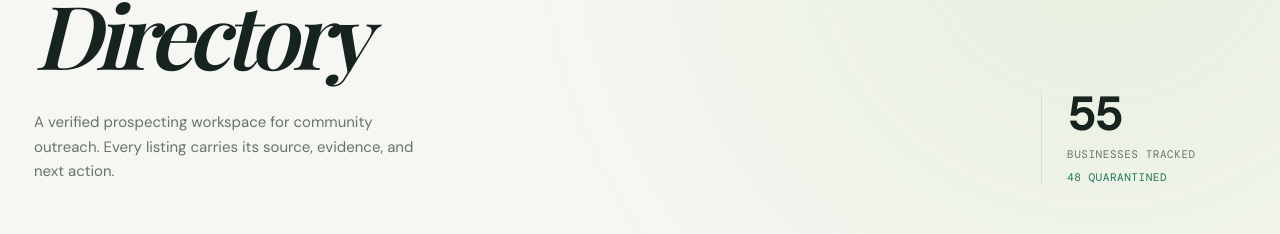
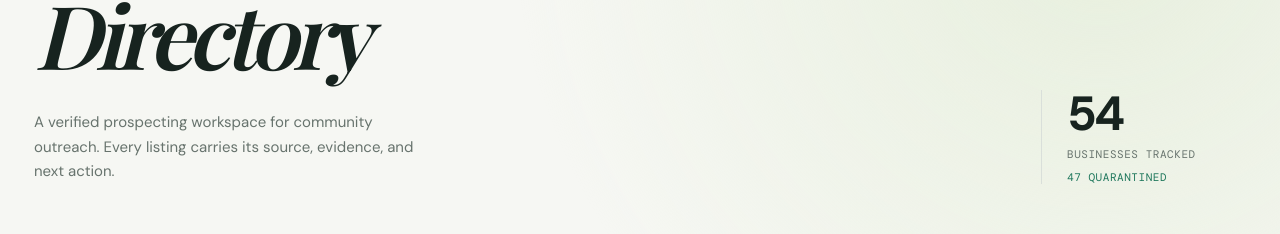
Before and after one commit to komikasinaduni/SEWA-outreach-intelligence, a Next.js app: page /SEWA-outreach-intelligence/ in a window 1280 px wide. Shown: the part 289-523 px from the top of the page. Built offline with nearby package versions, Linux system fonts and the light colour scheme; a web font is replaced by a local one.

Commit message:
Remove out of area business

```diff
--- a/src/app/page.tsx
+++ b/src/app/page.tsx
@@ -108,7 +108,7 @@ const businesses: Business[] = [
 ];
 
 const previewBusinesses = [
-  ["Biryani House HTX", "Indian restaurant", "Houston"], ["Nirvana Indian Cuisine", "Indian restaurant", "Katy"], ["Curry Leaf Kitchen", "Indian restaurant", "Sugar Land"], ["Tandoori Flame", "Indian restaurant", "Stafford"],
+  ["Biryani House HTX", "Indian restaurant", "Houston"], ["Nirvana Indian Cuisine", "Indian restaurant", "Katy"], ["Curry Leaf Kitchen", "Indian restaurant", "Sugar Land"],
   ["Chai Wala Cafe", "Restaurant", "Houston"], ["Masala Wok", "Indian restaurant", "Katy"], ["Spice Route Grill", "Indian restaurant", "Sugar Land"], ["Saffron Indian Bistro", "Indian restaurant", "Houston"],
   ["Desi Pantry", "Indian grocery", "Stafford"], ["Subzi Mandi Market", "Indian grocery", "Katy"], ["Namaste Foods", "Indian grocery", "Sugar Land"], ["Royal India Bazaar", "Indian grocery", "Houston"],
   ["Utsav Sweets & Snacks", "Indian sweets", "Katy"], ["Mithai Corner", "Indian sweets", "Stafford"], ["Gulab Sweets", "Indian sweets", "Houston"], ["Rasoi Sweets", "Indian sweets", "Sugar Land"],
```
